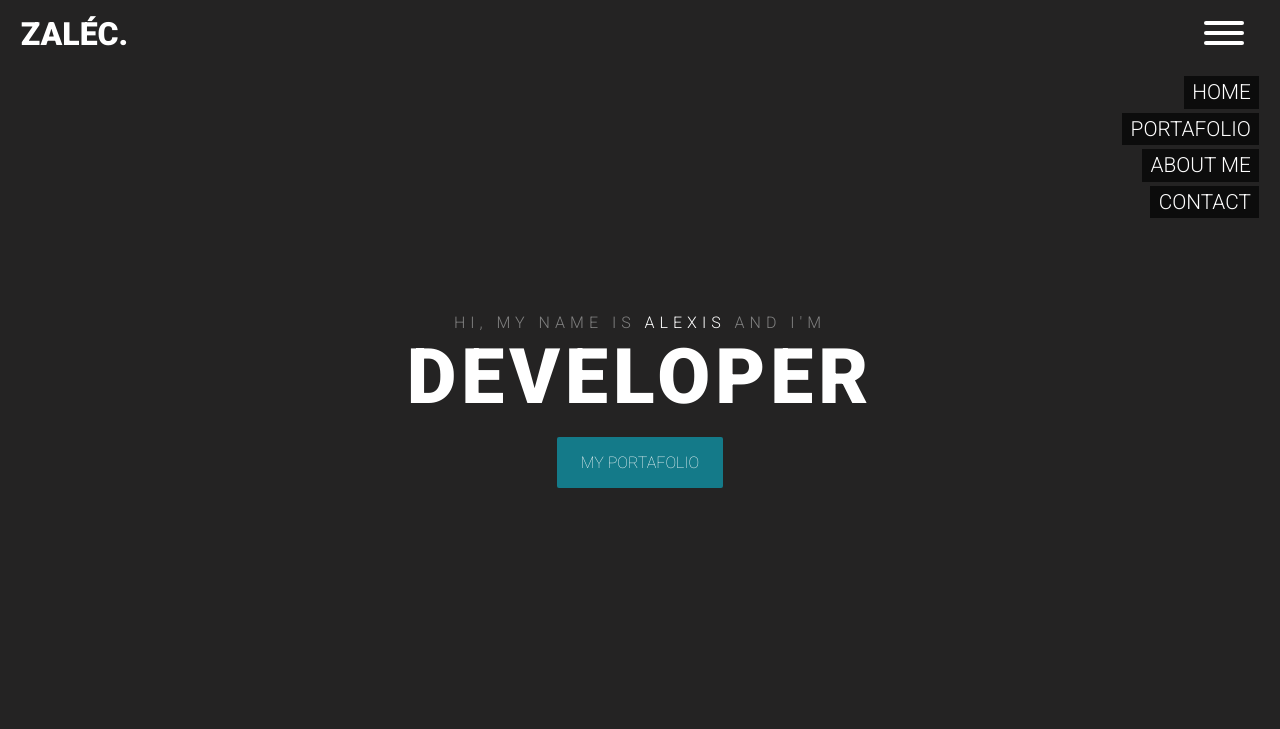
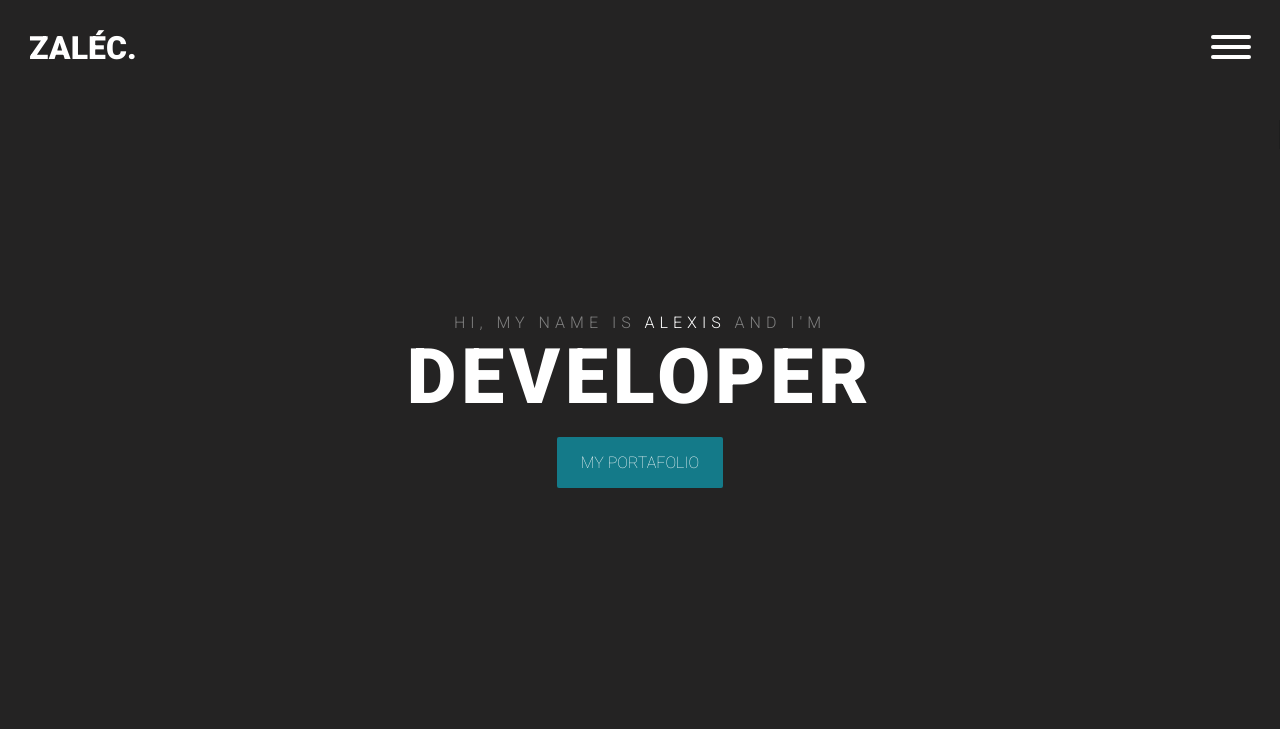
Before and after one commit to Zaleck-a/portafolio, a plain HTML site: page index.html in a window 1280 px wide. Shown: the top 729 px of the page. Drawn offline with nearby package versions, Linux system fonts and the light colour scheme.

Commit message:
paddings

```diff
--- a/css/styles.css
+++ b/css/styles.css
@@ -21,9 +21,12 @@
     position: fixed;
     top: 0;
     width: 100%;
-    padding: 0 1em;
+    padding: 1.4em 1.4em;
     font-size: 1.3rem;
     color: var(--color-primary);
+}
+.hamburger, .hamburger--collapse{
+    padding: 0 !important;
 }
 
 #header .top-header{
@@ -42,7 +45,9 @@
 #header nav{
     float: right;
     text-align: end;
+    margin-top: 10px;
     padding-bottom: 10px;
+    font-size: 1.2rem;
     transition: 300ms;
 }
 
@@ -56,7 +61,8 @@
 }
 
 #header nav ul li a{
-    padding: 0.2em 0.4em;
+    padding: 3px 5px 3px 8px;
+    letter-spacing: 2px;
     background-color: var(--color-dark);
     cursor: pointer;
 }
--- a/index.html
+++ b/index.html
@@ -32,7 +32,7 @@
             </button>
         </div>
 
-        <nav id="nav">
+        <nav id="nav" class="slide">
             <ul>
                 <li><a>HOME</a></li>
                 <li><a>PORTAFOLIO</a></li>
```
